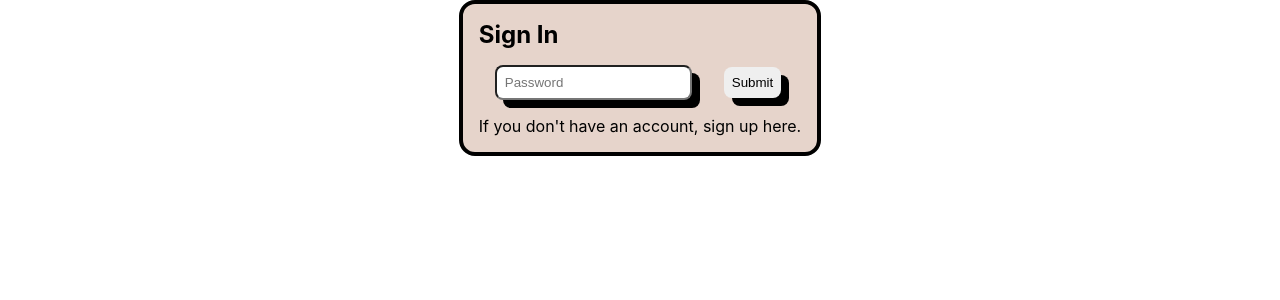
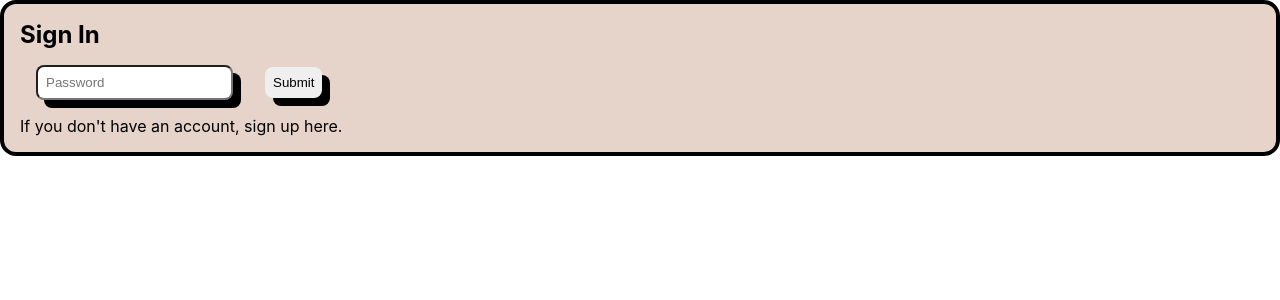
Before and after one commit to zen-da-baker/dream-journal, a React (Create React App) app in the folder dream-journal-app/: page / in a window 1280 px wide. Shown: the top 300 px of the page. Built offline with nearby package versions, Linux system fonts and the light colour scheme.

Commit message:
CSS Grid added to CSS file

```diff
--- a/dream-journal-app/src/components/SignIn.js
+++ b/dream-journal-app/src/components/SignIn.js
@@ -6,8 +6,8 @@ import style from '../styles/styles.module.css';
 
 export default function SignIn(props) {
     return (
-        <div className={style.container}>
-            <section>
+        <div className={style.grid}>
+            <section className={style.signInFormSection}>
 
 
                 <h1>Sign In</h1>
--- a/dream-journal-app/src/styles/styles.module.css
+++ b/dream-journal-app/src/styles/styles.module.css
@@ -21,7 +21,11 @@ html {
     justify-content: center;
 }
 
-section {
+.grid {
+    display: grid;
+}
+
+.signInFormSection {
     border-radius: 1rem;
     border: 0.25rem solid black;
     padding: 1rem;
```
